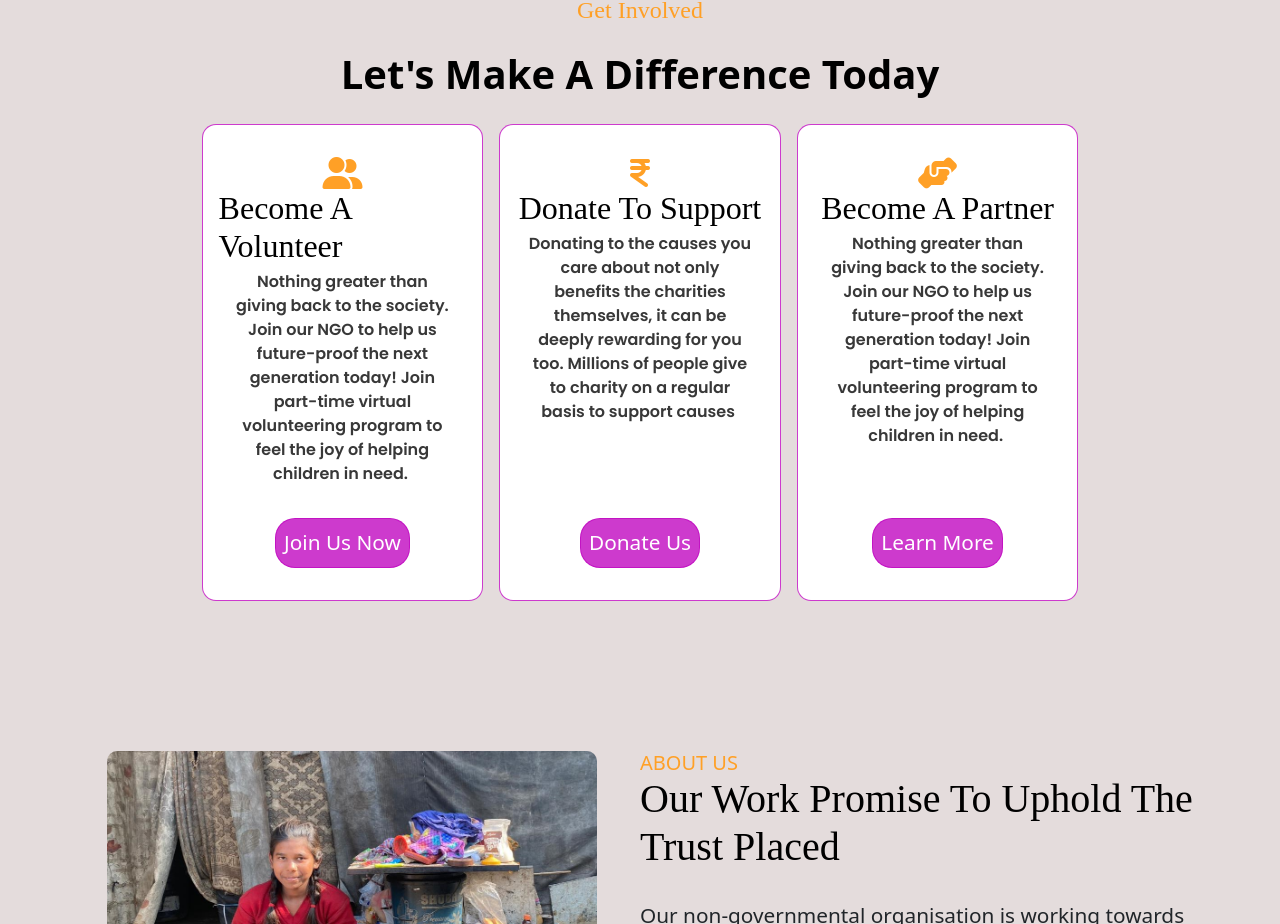
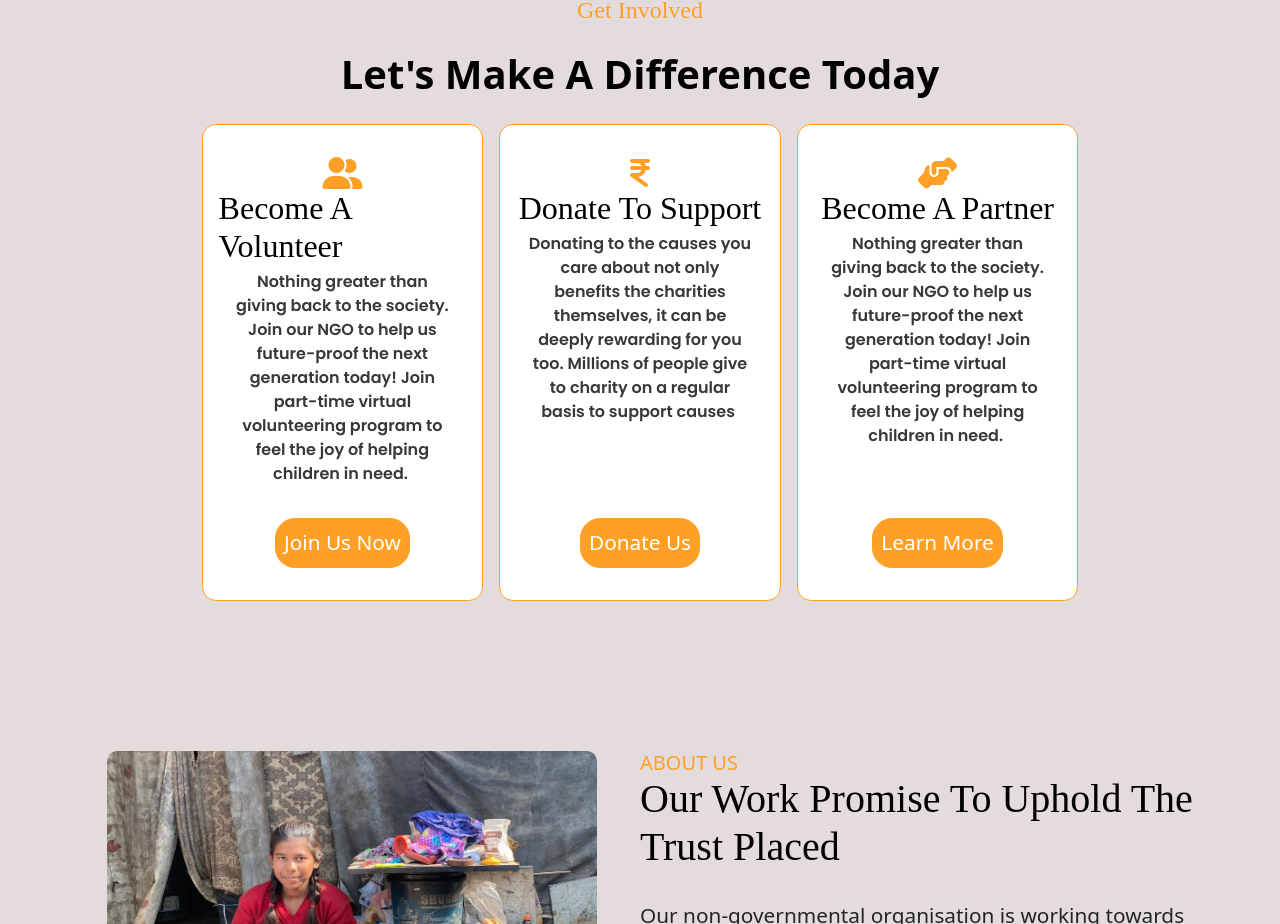
Before and after one commit to junejapurav/SPWF, a React (Create React App) app: page / in a window 1280 px wide. Shown: the part 1516-2440 px from the top of the page. Built offline with nearby package versions, Linux system fonts and the light colour scheme.

Commit message:
color updated

```diff
--- a/src/components/getInvolved.css
+++ b/src/components/getInvolved.css
@@ -45,7 +45,7 @@
     flex-direction: column;
     align-items: center;
     padding:4rem;
-    border: solid 1px rgba(193, 10, 193, 0.804);
+    border: solid 1px #ffa026;
     padding: 1rem;
     /* margin: 2rem; */
     align-items: center;
@@ -82,9 +82,9 @@ box-shadow: -1px 1px 11px -2px rgba(0,0,0,0.75)
 }
 .involved button{
     border-radius: 20px;
-    background-color: rgba(193, 10, 193, 0.804);
+    background-color: #ffa026;
     color: white;
-    border: solid 1px rgba(193, 10, 193, 0.804);
+    border: solid 1px #ffa026;
     padding: 0.5rem 0.5rem;
     margin-bottom: 1rem;
     font-size: 130%;
```
